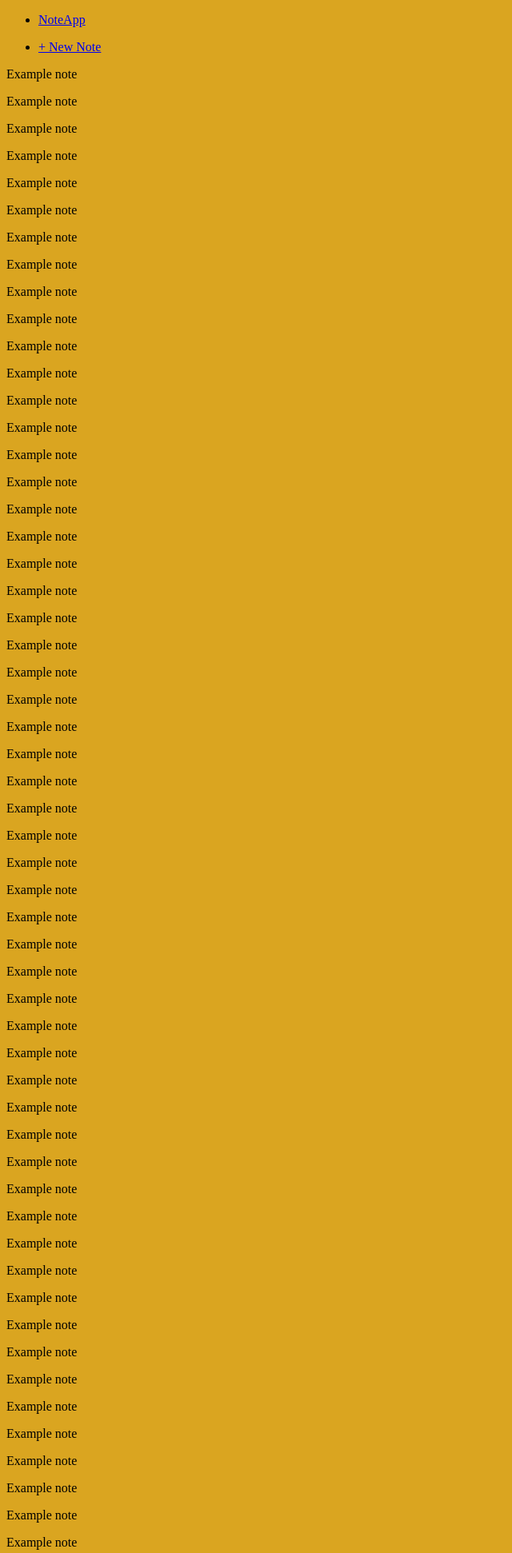
After one commit to yvkschaefer/python_noteapp, a Python web app: template noteapp/templates/index.html in a window 1280 px wide. The commit adds this page. Shown: the top 1942 px of the page at 80% size, without its empty margins (0-640 px from the left). Run offline with Jinja, Linux system fonts and the light colour scheme; the template is opened without the code that fills it, so the values that code supplies are empty.

Commit message:
example notes

```diff
--- /dev/null
+++ b/noteapp/templates/index.html
@@ -0,0 +1,11 @@
+{% extends 'layout.html' %}
+
+{% block content %}
+  <div class="noteList">
+      {% for i in range(0, 100) %}
+        <div class="note">
+          <p>Example note</p>
+        </div>
+      {% endfor %}
+  </div>
+{% endblock %}
--- a/noteapp/templates/layout.html
+++ b/noteapp/templates/layout.html
@@ -8,11 +8,18 @@
   <link
     rel="stylesheet"
     href='{{ url_for("static", filename="css/main.css") }}'>
-  <title>Document</title>
+  <title>python noteapp</title>
 </head>
-
 <body>
-
+  <nav>
+    <ul class='left'>
+      <li><a href="#">NoteApp</a></li>
+    </ul>
+    <ul class='right'>
+      <li><a href="#">+ New Note</a></li>
+    </ul>
+  </nav>
+  {% block content %}
+  {% endblock %}
 </body>
-
 </html>
```
